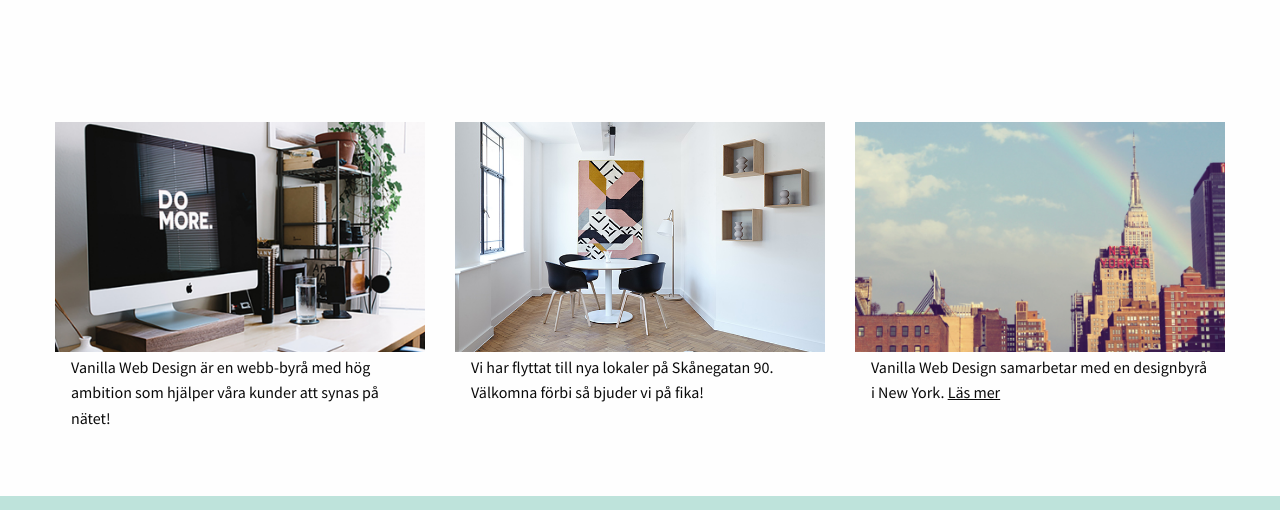
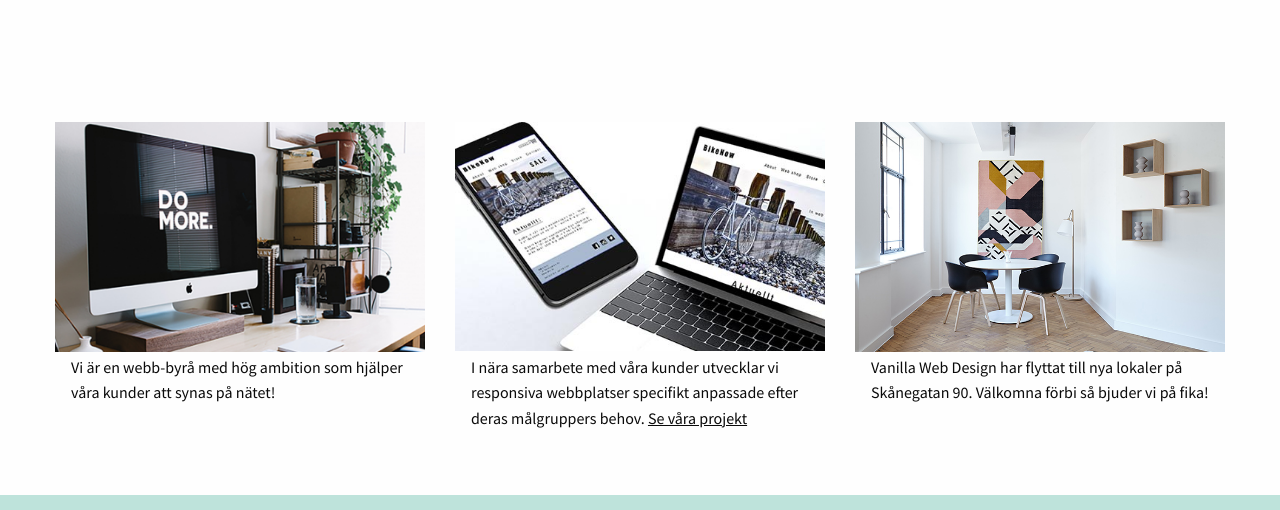
Before and after one commit to ninasjoberg/vanilla-ramverk, a website: page index.html in a window 1280 px wide. Shown: the part 888-1398 px from the top of the page. Drawn offline with nearby package versions, Linux system fonts and the light colour scheme.

Commit message:
ny kund-bild på indexsidan

```diff
--- a/index.html
+++ b/index.html
@@ -52,23 +52,24 @@
         <div class="card">
             <img src="images/hem/domore.jpg" alt="Datorskärm med texten Do more">
               <div class="card-section card-margin">
-                <p>Vanilla Web Design är en webb-byrå med hög ambition som hjälper våra kunder att synas på nätet!</p>
+                <p>Vi är en webb-byrå med hög ambition som hjälper våra kunder att synas på nätet!</p>
               </div>
         </div>
       </div>
     <div class="column flex-container">
       <div class="card">
-        <img src="images/hem/kontoret.jpg" alt="Fikahörna">
+
+                  <img src="images/hem/bikekund.jpg" alt="En mobil och en laptop">
           <div class="card-section card-margin">
-            <p>Vi har flyttat till nya lokaler på Skånegatan 90. Välkomna förbi så bjuder vi på fika!</p>
+              <p>I nära samarbete med våra kunder utvecklar vi responsiva webbplatser specifikt anpassade efter deras målgruppers behov. <a href="views/projekt.html" class="underline">Se våra projekt</a></p>
           </div>
       </div>
     </div>
       <div class="column flex-container">
         <div class="card">
-          <img src="images/hem/newyork.jpg" alt="Stadsbild New York">
+        <img src="images/hem/kontoret.jpg" alt="Fikahörna">
             <div class="card-section card-margin">
-              <p>Vanilla Web Design samarbetar med en designbyrå i New York. <u>Läs mer</u></p>
+                        <p>Vanilla Web Design har flyttat till nya lokaler på Skånegatan 90. Välkomna förbi så bjuder vi på fika!</p>
             </div>
         </div>
       </div>
```
Also changed, not shown: views/erbjuder.html (+1 -1 lines), images/hem/bikekund.jpg (added).
